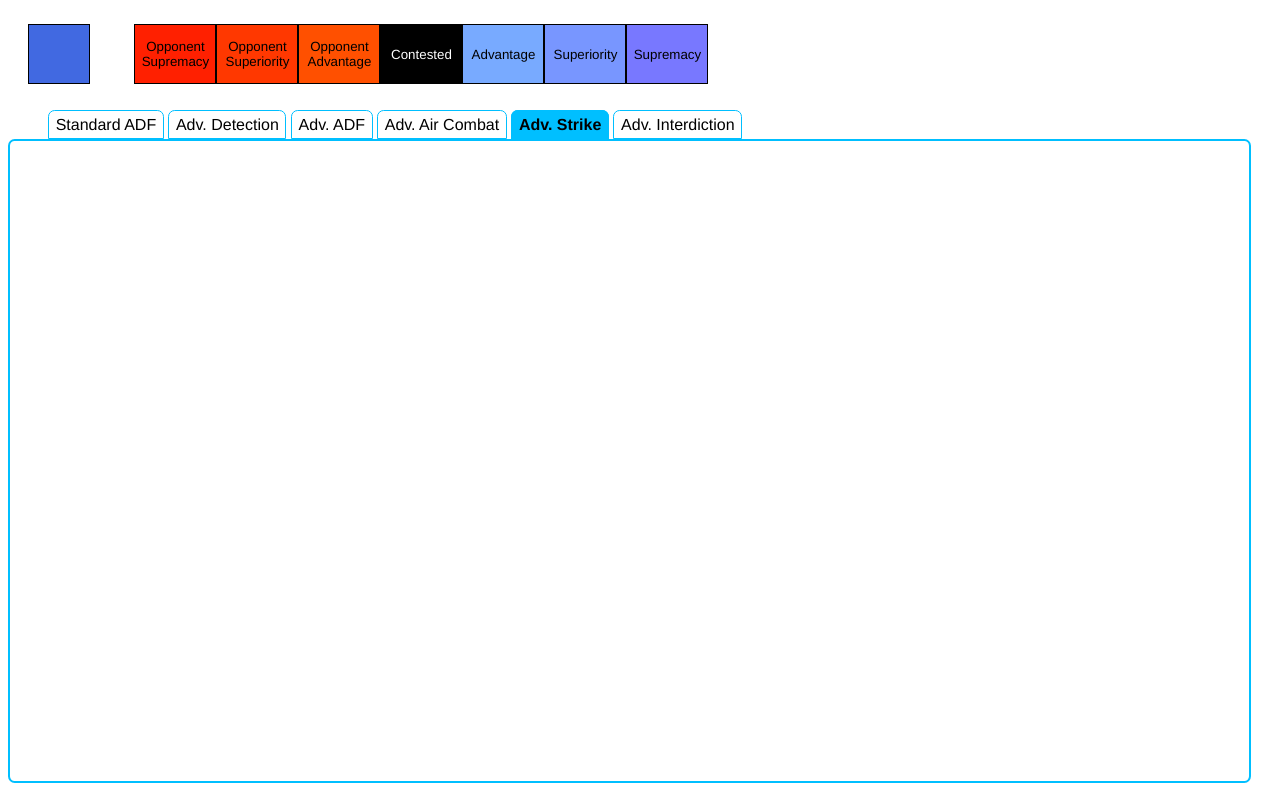
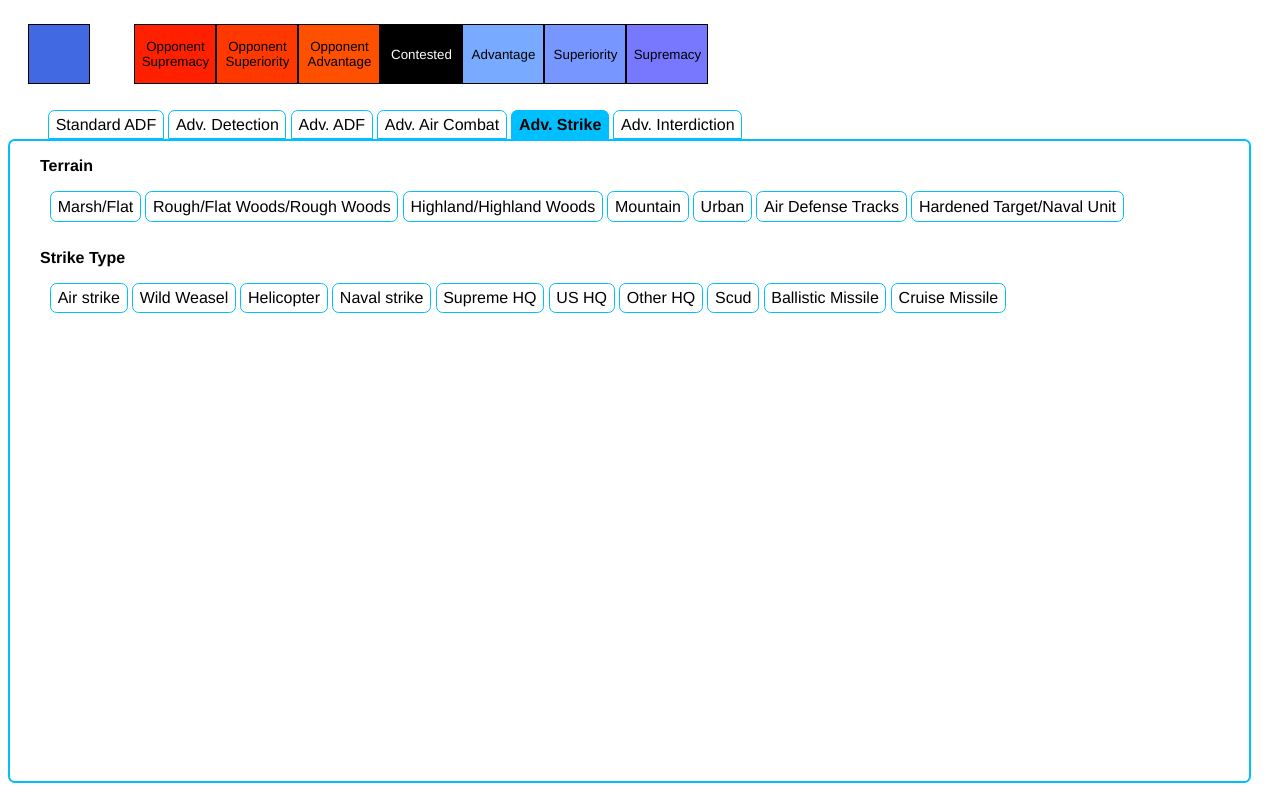
Before and after one commit to acv/awacs, a plain HTML site: page index.html in a window 1280 px wide. Both pictures are taken after a click on the item "Adv. Strike". Drawn offline with Linux system fonts and the light colour scheme.

Commit message:
Halfway through Strike.

```diff
--- a/css/main.css
+++ b/css/main.css
@@ -268,3 +268,41 @@ li.int-value-selector-element {
     border-radius: 5pt;
     border: 1px solid deepskyblue;
 }
+
+ul.strike-value-selector-elements {
+    list-style-type: none;
+}
+
+li.strike-value-selector-element {
+    display: inline;
+    padding: 4pt 5pt;
+    cursor: pointer;
+    border-radius: 5pt;
+    border: 1px solid deepskyblue;
+}
+
+ul.strike-terrain-selector-elements {
+    list-style-type: none;
+}
+
+li.strike-terrain-selector-element {
+    display: inline-block;
+    padding: 4pt 5pt;
+    margin-bottom: 8pt;
+    cursor: pointer;
+    border-radius: 5pt;
+    border: 1px solid deepskyblue;
+}
+
+ul.strike-type-selector-elements {
+    list-style-type: none;
+}
+
+li.strike-type-selector-element {
+    display: inline-block;
+    padding: 4pt 5pt;
+    margin-bottom: 8pt;
+    cursor: pointer;
+    border-radius: 5pt;
+    border: 1px solid deepskyblue;
+}
--- a/js/awacs.js
+++ b/js/awacs.js
@@ -1856,6 +1856,10 @@ var AwacsApp = function ($) {
         }
         refreshSelection();
       },
+      'remove': function () {
+        selection = undefined;
+        $("#" + prefix + "-selectors").remove();
+      },
       'reset': function () {
         selection = undefined;
       },
@@ -1978,8 +1982,7 @@ var AwacsApp = function ($) {
       }
       if (terrainSelected && interdictionValueSelected) {
         advIntDRMs.attachSection("#adv-int-modal");
-        advIntResolver.attachSection("#adv-int-modal")
-        return;
+        advIntResolver.attachSection("#adv-int-modal");
       }
     };
 
@@ -2034,7 +2037,7 @@ var AwacsApp = function ($) {
       var terrain = interdictionTerrainSelector.getSelection();
       var interdictValue = parseInt(interdictionValueSelector.getSelection());
 
-      var netResult = lookupInterdictionValue(terrain, interdictValue, roll)
+      var netResult = lookupInterdictionValue(terrain, interdictValue, roll);
       if (netResult === undefined) {
         netResult = "\u2014";
       }
@@ -2110,6 +2113,191 @@ var AwacsApp = function ($) {
     };
   })();
 
+  var strikeTerrainSelector = createModeSelector("Terrain", "strike-terrain-selector", [
+    {
+      'label': 'Marsh/Flat',
+      'name': 'flat'
+    },{
+      'label': 'Rough/Flat Woods/Rough Woods',
+      'name': 'rough'
+    },{
+      'label': 'Highland/Highland Woods',
+      'name': 'highland'
+    },{
+      'label': 'Mountain',
+      'name': 'mountain'
+    },{
+      'label': 'Urban',
+      'name': 'urban'
+    },{
+      'label': 'Air Defense Tracks',
+      'name': 'adf'
+    },{
+      'label': 'Hardened Target/Naval Unit',
+      'name': 'hardened'
+    }
+  ]);
+
+  var strikeTypeSelector = createModeSelector("Strike Type", "strike-type-selector",[
+    {
+      'label': 'Air strike',
+      'name': 'air'
+    },{
+      'label': 'Wild Weasel',
+      'name': 'weasel'
+    },{
+      'label': 'Helicopter',
+      'name': 'helo'
+    },{
+      'label': 'Naval strike',
+      'name': 'naval'
+    },{
+      'label': 'Supreme HQ',
+      'name': 'sup-hq'
+    },{
+      'label': 'US HQ',
+      'name': 'us-hq'
+    },{
+      'label': 'Other HQ',
+      'name': 'other-hq'
+    },{
+      'label': 'Scud',
+      'name': 'scud'
+    },{
+      'label': 'Ballistic Missile',
+      'name': 'missile'
+    },{
+      'label': 'Cruise Missile',
+      'name': 'cruise'
+    }
+  ]);
+
+  var airStrikeValueSelector = createModeSelector("Air Strike Value", "strike-value-selector", [
+    {
+      'label': '1',
+      'name': '1'
+    },{
+      'label': '2',
+      'name': '2'
+    },{
+      'label': '3',
+      'name': '3'
+    },{
+      'label': '4',
+      'name': '4'
+    },{
+      'label': '5',
+      'name': '5'
+    },{
+      'label': '6',
+      'name': '6'
+    }
+  ]);
+
+  var heloStrikeValueSelector = createModeSelector("Attack Helicopter Strike Value", "strike-value-selector", [
+    {
+      'label': '1',
+      'name': '1'
+    },{
+      'label': '2',
+      'name': '2'
+    }
+  ]);
+
+  var navalStrikeValueSelector = createModeSelector("Naval Strike Value", "strike-value-selector", [
+    {
+      'label': '1',
+      'name': '1'
+    },{
+      'label': '2',
+      'name': '2'
+    },{
+      'label': '3',
+      'name': '3'
+    }
+  ]);
+
+  var advStrikeMode = (function () {
+    var terrainSelected = false;
+    var strikeTypeSelected = false;
+    var strikeValueSelected = false;
+    var strikeValueTable = {
+      'air': airStrikeValueSelector,
+      'ww': undefined,
+      'helo': heloStrikeValueSelector,
+      'naval': navalStrikeValueSelector,
+      'sup-hq': undefined,
+      'us-hq': undefined,
+      'other-hq': undefined,
+      'scud': undefined,
+      'cruise': undefined,
+      'missile': undefined
+    };
+
+    var strikeTypeSelectedHandler = function () {
+      strikeTypeSelected = true;
+      strikeValueSelected = false;
+      drawRequiredSections();
+    };
+
+    var terrainSelectedHandler = function () {
+      terrainSelected = true;
+      strikeValueSelected = false;
+      drawRequiredSections();
+    };
+
+    var strikeValueSelectedHandler = function () {
+      strikeValueSelected = true;
+      drawRequiredSections();
+    };
+
+    var clearStrikeValueSelectors = function () {
+      $.each(strikeValueTable, function (index, value) {
+        if (value !== undefined) {
+          value.remove();
+        }
+      });
+    };
+
+    var drawRequiredSections = function () {
+      if (!$(".adv-strike-modal").length) {
+        $(".selected-mode").html("<div class=\"adv-strike-modal\" id=\"adv-strike-modal\">\n</div>\n");
+      }
+
+      if (!terrainSelected) {
+        strikeTerrainSelector.attachSection("#adv-strike-modal");
+        strikeTerrainSelector.attachListener(terrainSelectedHandler);
+      }
+      if (!strikeTypeSelected) {
+        strikeTypeSelector.attachSection("#adv-strike-modal");
+        strikeTypeSelector.attachListener(strikeTypeSelectedHandler);
+      }
+      if (terrainSelected && strikeTypeSelected && !strikeValueSelected) {
+        clearStrikeValueSelectors();
+        var strikeType = strikeTypeSelector.getSelection();
+        var strikeValueSelector = strikeValueTable[strikeType];
+        if (strikeValueSelector === undefined) {
+          strikeValueSelected = true;
+        } else {
+          strikeValueSelector.attachListener(strikeValueSelectedHandler);
+          strikeValueSelector.attachSection("#adv-strike-modal");
+        }
+      }
+      if (terrainSelected && strikeTypeSelected && strikeValueSelected) {
+        return;
+      }
+    };
+
+    return {
+      'init': function () {
+        terrainSelected = false;
+        strikeTypeSelected = false;
+        strikeValueSelected = false;
+        drawRequiredSections();
+      }
+    };
+  })();
+
   var rollDie = function (modifier) {
     if (modifier === undefined) {
       modifier = 0;
@@ -2135,6 +2323,8 @@ var AwacsApp = function ($) {
       advAdfMode.init();
     } else if (selectedMode === 'AdvInterdictMode') {
       advInterdictionMode.init();
+    } else if (selectedMode === 'AdvStrikeMode') {
+      advStrikeMode.init();
     }
   };
 
```
